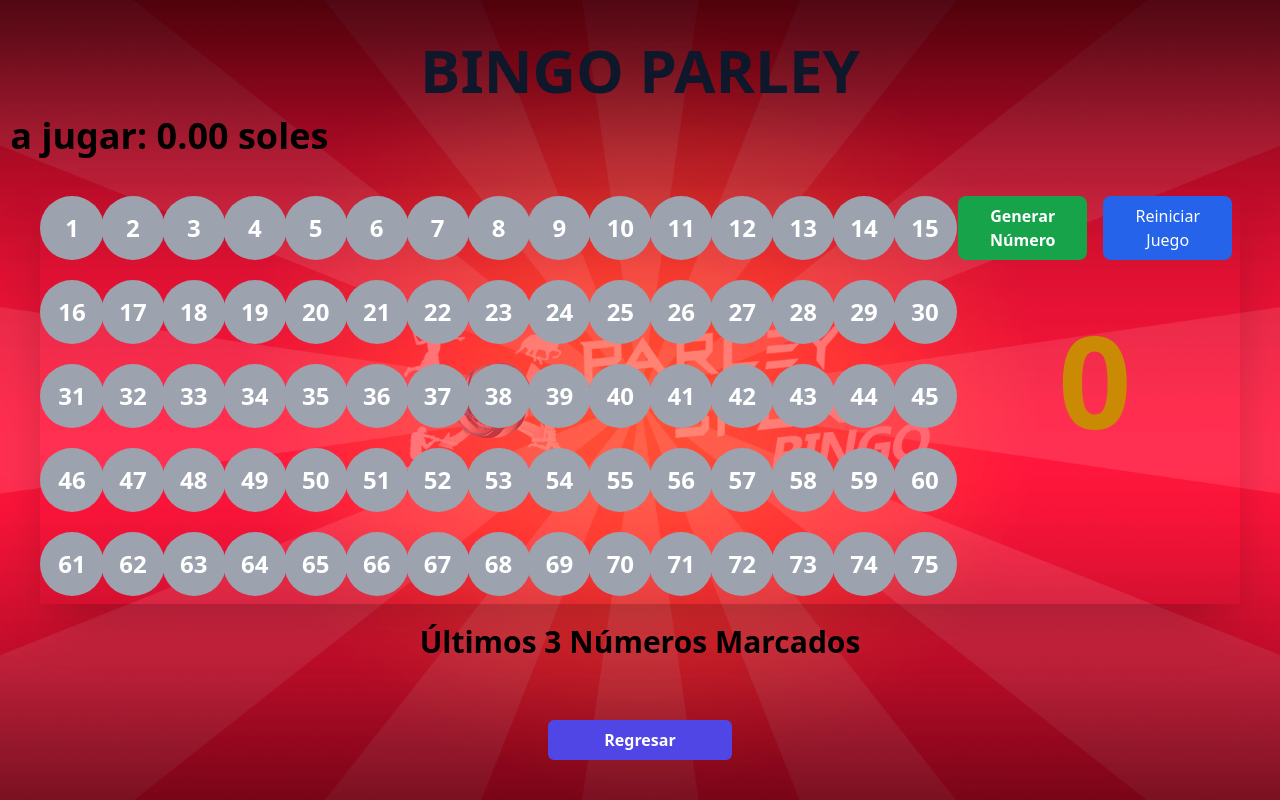
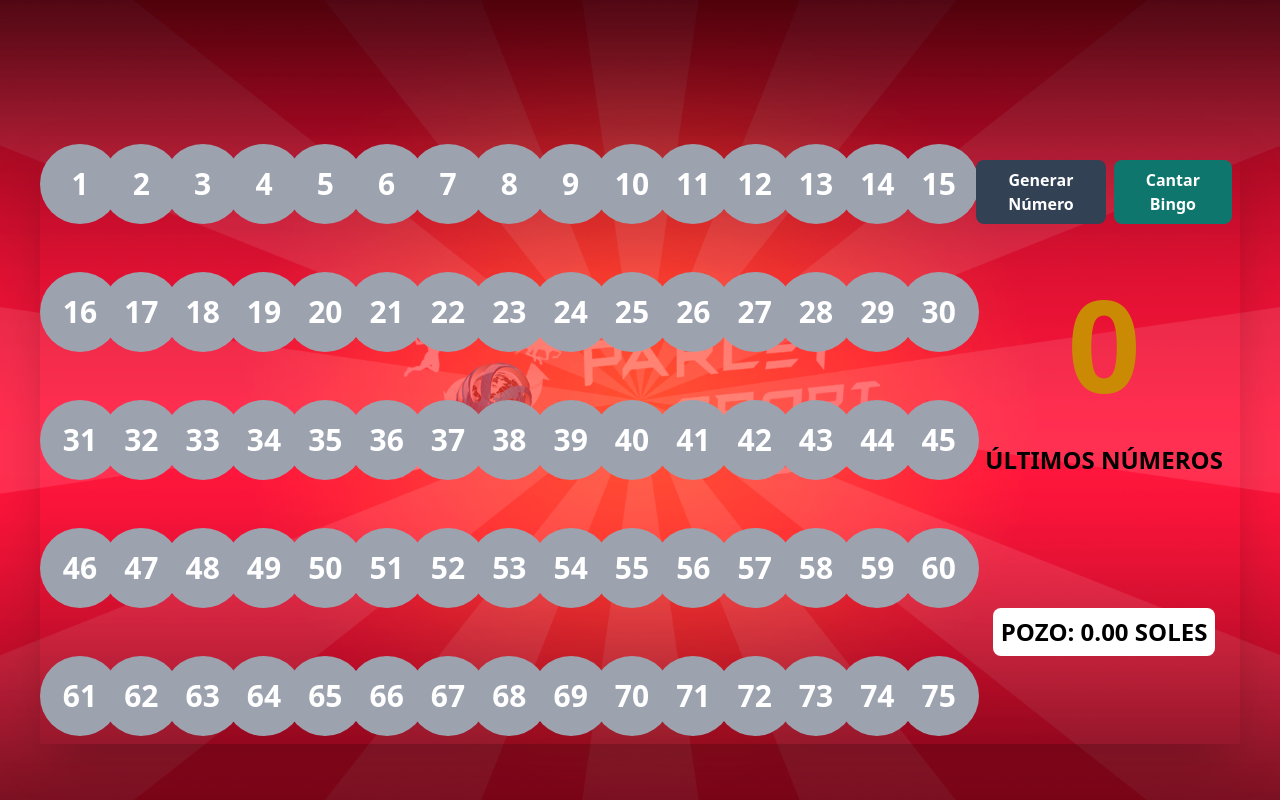
Before and after one commit to Jquezada22/bingo-parley, a React (Vite) app: page /bingo in a window 1280 px wide. Built offline with nearby package versions, Linux system fonts and the light colour scheme.

Commit message:
Fixed Components
added fixes to sales and bingo components

```diff
--- a/package.json
+++ b/package.json
@@ -18,7 +18,8 @@
     "react": "^18.3.1",
     "react-dom": "^18.3.1",
     "react-router-dom": "^6.26.1",
-    "sequelize": "^6.37.3"
+    "sequelize": "^6.37.3",
+    "zustand": "^4.5.5"
   },
   "devDependencies": {
     "@eslint/js": "^9.9.0",
--- a/src/componentes/Bingo.tsx
+++ b/src/componentes/Bingo.tsx
@@ -1,62 +1,74 @@
 import React, { useEffect, useState } from 'react';
 import { useLocation } from 'react-router-dom';
 import classNames from 'classnames';
-import ButtonRegresar from './shared/ButtonRegresar';
 import { useBingoLogic } from '../hooks/useBingoLogic';
 
 const Bingo: React.FC = () => {
     const { state } = useLocation();
     const [total, setTotal] = useState<string>('0.00');
     const { numbers, lastThreeNumbers, generateRandomNumber, currentNumber } = useBingoLogic();
+    const [isAnimating, setIsAnimating] = useState(false);
 
     useEffect(() => {
-        // Leer el valor inicial de total desde localStorage o state
         const storedTotal = state?.total || localStorage.getItem('totalAJugar') || '0.00';
         setTotal(storedTotal);
     }, [state?.total]);
 
-    const handleResetGame = () => {
-        localStorage.setItem('totalAJugar', '0.00'); // Reinicia el valor de total a 0
-        setTotal('0.00'); // Actualiza el estado de total
-        window.location.reload(); // Recarga la página
+    useEffect(() => {
+        if (currentNumber !== null) {
+            setIsAnimating(true);
+            const timer = setTimeout(() => setIsAnimating(false), 500); // Duración de la animación
+
+            speakNumber(currentNumber); // Llamar a la función para leer el número en voz alta
+
+            return () => clearTimeout(timer);
+        }
+    }, [currentNumber]);
+
+    const speakNumber = (num: number) => {
+        const synth = window.speechSynthesis;
+        const utterance = new SpeechSynthesisUtterance(num.toString());
+        utterance.lang = 'es-ES'; // Configura el idioma a español
+        synth.speak(utterance);
     };
 
-    // Validar si el botón de generar número debe estar habilitado
+    const handleResetGame = () => {
+        localStorage.setItem('totalAJugar', '0.00');
+        setTotal('0.00');
+        window.location.reload();
+    };
+
     const isGenerateButtonDisabled = total === '0.00';
 
     return (
         <>
             <div className="flex flex-col items-center justify-start min-h-screen p-10">
-                <h1 className="text-2xl sm:text-3xl md:text-4xl lg:text-5xl xl:text-6xl my-0 font-semibold text-center text-slate-900">
-                    BINGO PARLEY
-                </h1>
-                <div className="flex items-start justify-between w-full max-w-7xl">
-                    <h1 className='text-normal font-semibold sm:text-1xl md:text-2xl lg:text-3xl xl:text-4xl mt-4 -ml-32'>Total a jugar: {total} soles</h1>
-                </div>
-                <div className="flex flex-col md:py-2 lg:py-2 sm:flex-row md:flex-row items-start justify-between max-w-max shadow-2xl mt-8">
-                    <div className="grid sm:grid-cols-8 md:grid-cols-8 md:gap-2 lg:grid-cols-15 lg:gap-4 xl:grid-cols-15 xl:gap-5 w-full sm:w-3/4 md:w-3/4 lg:w-3/4 xl:w-3/4">
+                <div className="flex flex-col md:py-2 lg:py-2 xl:py-2 md:flex-row lg:flex-row xl:flex-row items-start justify-between max-w-max shadow-2xl mt-24">
+                    <div className="grid md:grid-cols-8 md:gap-2 lg:grid-cols-15 lg:gap-4 xl:grid-cols-15 xl:gap-5
+                    md:gap-y-8 lg:gap-y-10 xl:gap-y-12
+                     w-full sm:w-3/4 md:w-3/4 lg:w-3/4 xl:w-3/4">
                         {Array.from({ length: 75 }, (_, index) => {
                             const num = index + 1;
                             return (
                                 <div
                                     key={num}
-                                    className={`w-9 h-9 sm:w-12 sm:h-12 md:w-14 md:h-14 lg:w-16 lg:h-16 xl:w-18 xl:h-18 flex items-center justify-center rounded-full text-white font-semibold text-2xl ${numbers.includes(num) ? 'bg-yellow-600' : 'bg-gray-400'}`}
+                                    className={`md:w-16 md:h-16 lg:w-18 lg:h-18 xl:w-20 xl:h-20 flex items-center justify-center rounded-full text-white font-semibold text-3xl ${numbers.includes(num) ? 'bg-yellow-600' : 'bg-gray-400'}`}
                                 >
                                     {num}
                                 </div>
                             );
                         })}
                     </div>
-                    <div className="mt-4 sm:mt-0 sm:ml-6 flex flex-col items-center gap-4 mx-2">
-                        <div className="flex gap-4">
+                    <div className="mt-4 flex flex-col items-center gap-4 mx-2">
+                        <div className="flex gap-2">
                             <button
                                 onClick={generateRandomNumber}
                                 className={classNames(
-                                    'px-1 py-1 sm:px-6 sm:py-3 md:px-8 md:py-4 lg:px-8 lg:py-2 rounded-lg focus:outline-none focus:ring-2',
-                                    'bg-green-600 text-white font-semibold',
+                                    'px-1 py-1 md:px-8 md:py-4 lg:px-8 lg:py-2 rounded-lg focus:outline-none focus:ring-2',
+                                    'bg-slate-700 text-white font-semibold',
                                     isGenerateButtonDisabled
-                                        ? 'bg-gray-400 cursor-not-allowed' // Estilos cuando el botón está deshabilitado
-                                        : 'hover:bg-green-700 focus:ring-green-400' // Estilos cuando el botón está habilitado
+                                        ? 'bg-gray-400 cursor-not-allowed'
+                                        : 'hover:bg-slate-600 focus:ring-slate-600'
                                 )}
                                 disabled={isGenerateButtonDisabled}
                             >
@@ -65,20 +77,27 @@
 
                             <button
                                 onClick={handleResetGame}
-                                className="px-1 py-1 sm:px-6 sm:py-3 md:px-8 md:py-4 lg:px-8 lg:py-2 bg-blue-600 text-white rounded-lg hover:bg-blue-700 focus:outline-none focus:ring-2 focus:ring-red-400"
+                                className={classNames(
+                                    'px-1 py-1 md:px-8 md:py-4 lg:px-8 lg:py-2 rounded-lg focus:outline-none focus:ring-2',
+                                    'bg-teal-700 text-white font-semibold',
+                                    isGenerateButtonDisabled
+                                        ? 'bg-gray-400 cursor-not-allowed'
+                                        : 'hover:bg-teal-600 focus:ring-teal-600'
+                                )}
                                 disabled={isGenerateButtonDisabled}
                             >
-                                Reiniciar<br />Juego
+                                Cantar<br />Bingo
                             </button>
                         </div>
-                        <div className="mt-10 text-xl sm:text-2xl md:text-5xl lg:text-9xl font-semibold text-center text-yellow-600">
+                        <div className={classNames(
+                            "mt-10 text-xl sm:text-2xl md:text-5xl lg:text-9xl font-semibold text-center text-yellow-600",
+                            { 'animate-scale': isAnimating }
+                        )}>
                             {currentNumber !== null ? currentNumber : '0'}
                         </div>
-                    </div>
-                </div>
                         <div className="mt-0 w-full max-w-7xl py-5">
-                    <h2 className="text-xl sm:pb-4 md:pb-4 lg:pb-4 sm:text-2xl md:text-2xl lg:text-3xl font-semibold mb-2 text-center">Últimos 3 Números Marcados</h2>
-                    <div className="flex justify-center gap-4">
+                            <h2 className="text-xl md:text-1xl lg:text-2xl xl:text-2xl font-bold text-center">ÚLTIMOS NÚMEROS</h2>
+                            <div className="flex justify-center gap-5 mt-4">
                                 {lastThreeNumbers.map(num => (
                                     <div
                                         key={num}
@@ -92,8 +111,10 @@
                                 ))}
                             </div>
                         </div>
-                <div className="my-auto pt-4">
-                    <ButtonRegresar />
+                        <div className='bg-white py-2 px-2 rounded-lg my-20'>
+                            <h1 className='text-normal font-semibold md:text-1xl lg:text-2xl xl:text-2xl'>POZO: {total} SOLES</h1>
+                        </div>
+                    </div>
                 </div>
             </div>
         </>
--- a/src/componentes/Home.tsx
+++ b/src/componentes/Home.tsx
@@ -1,18 +1,16 @@
 // src/pages/Home.tsx
 import React from 'react';
 import { Link } from 'react-router-dom';
-import Button from './shared/Button';
 
 const Home: React.FC = () => {
     return (
         <div className='mt-10 mx-auto max-w-md min-h-screen'>
-            <div className='bg-gray-300 py-8 px-4 shadow-xl rounded-md'>
+            <div className='bg-gray-200 py-8 px-4 shadow-xl rounded-md'>
                 <h1 className='text-2xl sm:text-2xl md:text-3xl lg:text-3xl text-center font-semibold'>Bienvenido a Bingo-Parley</h1>
                 <div className='my-5 mx-auto text-2xl'>
                     <Link to={'/bingo'}>Ir al bingo</Link><br />
                     <Link to={'/ventas'}>Ir a las ventas</Link>
                 </div>
-                <Button />
             </div>
         </div>
     );
--- a/src/componentes/Ventas.tsx
+++ b/src/componentes/Ventas.tsx
@@ -1,7 +1,8 @@
 import React, { useState } from "react";
 import ButtonRegresar from "./shared/ButtonRegresar";
 import { useNavigate } from 'react-router-dom';
-import Modal from './Modal'; // Importa el componente Modal
+import Modal from './Modal';
+
 
 const Ventas: React.FC = () => {
     const [cantidad, setCantidad] = useState('');
@@ -34,14 +35,17 @@
 
     return (
         <div className="py-10">
-            <h1 className="text-center sm:text-4xl md:text-5xl lg:text-6lg font-semibold my-5">
-                Venta de cartillas para Bingo Parley
+            <h1 className="text-center sm:text-4xl md:text-5xl lg:text-6lg font-semibold my-5 uppercase">
+                Administración bingo parley
             </h1>
             <div className="mt-8 mx-auto max-w-md">
-                <div className="bg-white py-8 px-4 shadow-md rounded-lg">
+                <div className="bg-white py-4 px-4 shadow-md rounded-lg">
                     <form className="space-y-5" onSubmit={handleSubmit}>
                         <div>
-                            <label htmlFor="cantidad" className="block sm:text-1xl md:text-1xl lg:text-1xl uppercase text-gray-500 mb-3 font-bold">
+                            <h1 className="block text-center text-gray-500 font-bold text-3xl uppercase">Ventas</h1>
+                        </div>
+                        <div>
+                            <label htmlFor="cantidad" className="block md:text-1xl lg:text-1xl uppercase text-gray-500 mb-3 font-bold">
                                 Cartillas vendidas
                             </label>
                             <input
@@ -82,14 +86,27 @@
                                 onChange={(e) => setPorcentaje(e.target.value)}
                             />
                         </div>
+                        <div className="flex gap-4 justify-around">
                             <ButtonRegresar />
                             <button
                                 type="submit"
-                            className="bg-red-500 hover:bg-red-600 text-white font-semibold py-2 px-8 rounded-md ml-10 disabled:bg-gray-400 disabled:cursor-not-allowed"
+                                className="bg-teal-700 hover:bg-teal-600 text-white font-semibold py-2 px-8 rounded-md ml-10 disabled:bg-gray-400 disabled:cursor-not-allowed"
                                 disabled={isButtonDisabled}
                             >
                                 Enviar al Bingo
                             </button>
+                        </div>
+                    </form>
+                </div>
+                <div className="bg-white py-4 px-4 shadow-md rounded-lg my-4">
+                    <form>
+                        <div>
+                            <h1 className="block text-center text-gray-500 font-bold text-3xl uppercase mb-4">Control del Bingo</h1>
+                        </div>
+                        <div className="flex gap-4 justify-around">
+                            <button className="bg-slate-700 hover:bg-slate-600 py-2 px-10 rounded-lg text-white">Generar Número</button>
+                            <button className="bg-teal-700 hover:bg-teal-600 py-2 px-10 rounded-lg text-white">Cantar Bingo</button>
+                        </div>
                     </form>
                 </div>
             </div>
@@ -97,7 +114,7 @@
                 <h2 className="text-xl font-semibold my-4">Se envio {calcularTotal()} soles al juego.</h2>
                 <div className="mx-auto my-2">
                     <button onClick={handleCloseModal}
-                className="mx-20 my-4 py-2 px-6 bg-red-600 hover:bg-red-700 rounded-lg text-white font-semibold shadow-lg"
+                        className="mx-20 my-4 py-2 px-6 bg-teal-700 hover:bg-teal-600 rounded-lg text-white font-semibold shadow-lg"
                     >Aceptar</button>
                 </div>
             </Modal>
--- a/src/componentes/shared/Button.tsx
+++ b/src/componentes/shared/Button.tsx
@@ -3,7 +3,7 @@
 const Button: React.FC = () => {
     return(
         <div>
-            <button className='bg-indigo-500 hover:bg-indigo-600 text-white font-semibold py-2 px-2 rounded-md'>Cerrar Sesión</button>
+            <button className='bg-indigo-700 hover:bg-indigo-600 text-white font-semibold py-2 px-2 rounded-md'>Cerrar Sesión</button>
         </div>
     )
 }
--- a/src/componentes/shared/ButtonRegresar.tsx
+++ b/src/componentes/shared/ButtonRegresar.tsx
@@ -5,7 +5,7 @@
     const goToPreviousPage = usePreviousPage()
 
     return (
-        <button className='bg-indigo-600 hover:bg-indigo-700 text-white font-semibold py-2 px-14 rounded-md mx-auto'
+        <button className='bg-slate-700 hover:bg-slate-600 text-white font-semibold py-2 px-14 rounded-md mx-auto'
             onClick={goToPreviousPage}>
             Regresar
         </button>
--- a/src/hooks/useBingoLogic.tsx
+++ b/src/hooks/useBingoLogic.tsx
@@ -1,32 +1,39 @@
-import { useState, useEffect } from 'react';
+import { create } from 'zustand';
 
-export const useBingoLogic = () => {
-    const [numbers, setNumbers] = useState<number[]>([]);
-    const [currentNumber, setCurrentNumber] = useState<number | null>(null);
-    const [lastThreeNumbers, setLastThreeNumbers] = useState<number[]>([]);
+type BingoState = {
+    numbers: number[];
+    lastThreeNumbers: number[];
+    currentNumber: number | null;
+    generateRandomNumber: () => void;
+    resetGame: () => void;
+};
 
-    const generateRandomNumber = () => {
-        if (numbers.length >= 75) return;
-        let randomNumber: number;
-        do {
-            randomNumber = Math.floor(Math.random() * 75) + 1;
-        } while (numbers.includes(randomNumber));
-        setNumbers(prev => [...prev, randomNumber]);
-        setCurrentNumber(randomNumber);
-    };
+export const useBingoLogic = create<BingoState>((set) => ({
+    numbers: [],
+    lastThreeNumbers: [],
+    currentNumber: null,
+    generateRandomNumber: () => {
+        set((state) => {
+            const availableNumbers = Array.from({ length: 75 }, (_, i) => i + 1).filter(num => !state.numbers.includes(num));
+            if (availableNumbers.length === 0) return state; // No hay números disponibles, regresar el estado actual
 
-    const resetGame = () => {
-        setNumbers([]);
-        setCurrentNumber(null);
-        setLastThreeNumbers([]);
-        localStorage.setItem('totalAJugar', '0.00');
-    };
+            const randomNum = availableNumbers[Math.floor(Math.random() * availableNumbers.length)];
+            const updatedNumbers = [...state.numbers, randomNum];
+            const lastThree = updatedNumbers.slice(-3);
 
-    useEffect(() => {
-        if (currentNumber !== null) {
-            setLastThreeNumbers(prev => [currentNumber, ...prev].slice(0, 3));
-        }
-    }, [currentNumber]);
-
-    return { numbers, currentNumber, lastThreeNumbers, generateRandomNumber, resetGame };
-};
+            return {
+                ...state,
+                numbers: updatedNumbers,
+                lastThreeNumbers: lastThree,
+                currentNumber: randomNum,
+            };
+        });
+    },
+    resetGame: () => {
+        set(() => ({
+            numbers: [],
+            lastThreeNumbers: [],
+            currentNumber: null,
+        }));
+    },
+}));
```
Also changed, not shown: src/estilos/animaciones.css (added, +15 -0 lines), src/index.css (+16 -0 lines), 1 other file (tests, documents, lock files or other folders). Lines whose indentation alone changed are shown as unchanged.
